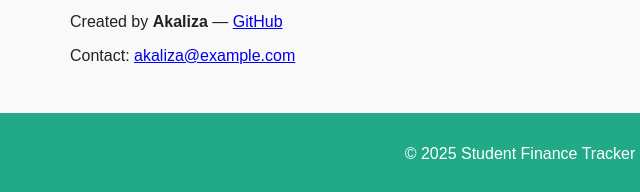
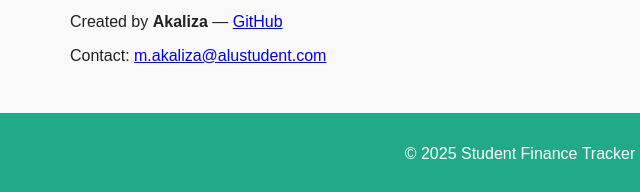
Before and after one commit to Akaliza-ux/frontend, a plain HTML site: page index.html in a window 1280 px wide. Shown: the part 929-1121 px from the top of the page, 120-760 px from the left. Drawn offline with Linux system fonts and the light colour scheme; files that its build step writes are made by us from their sources; files whose address does not match are found by name.

Commit message:
Update contact email in index.html

```diff
--- a/index.html
+++ b/index.html
@@ -94,7 +94,7 @@
       <h2>About</h2>
       <p>This Student Finance Tracker helps students manage budgets and transactions.</p>
       <p>Created by <strong>Akaliza</strong> — <a href="https://github.com/Akaliza-ux" target="_blank">GitHub</a></p>
-      <p>Contact: <a href="mailto:akaliza@example.com">akaliza@example.com</a></p>
+      <p>Contact: <a href="mailto:m.akaliza@alustudent.com.com">m.akaliza@alustudent.com</a></p>
     </section>
   </main>
 
```
